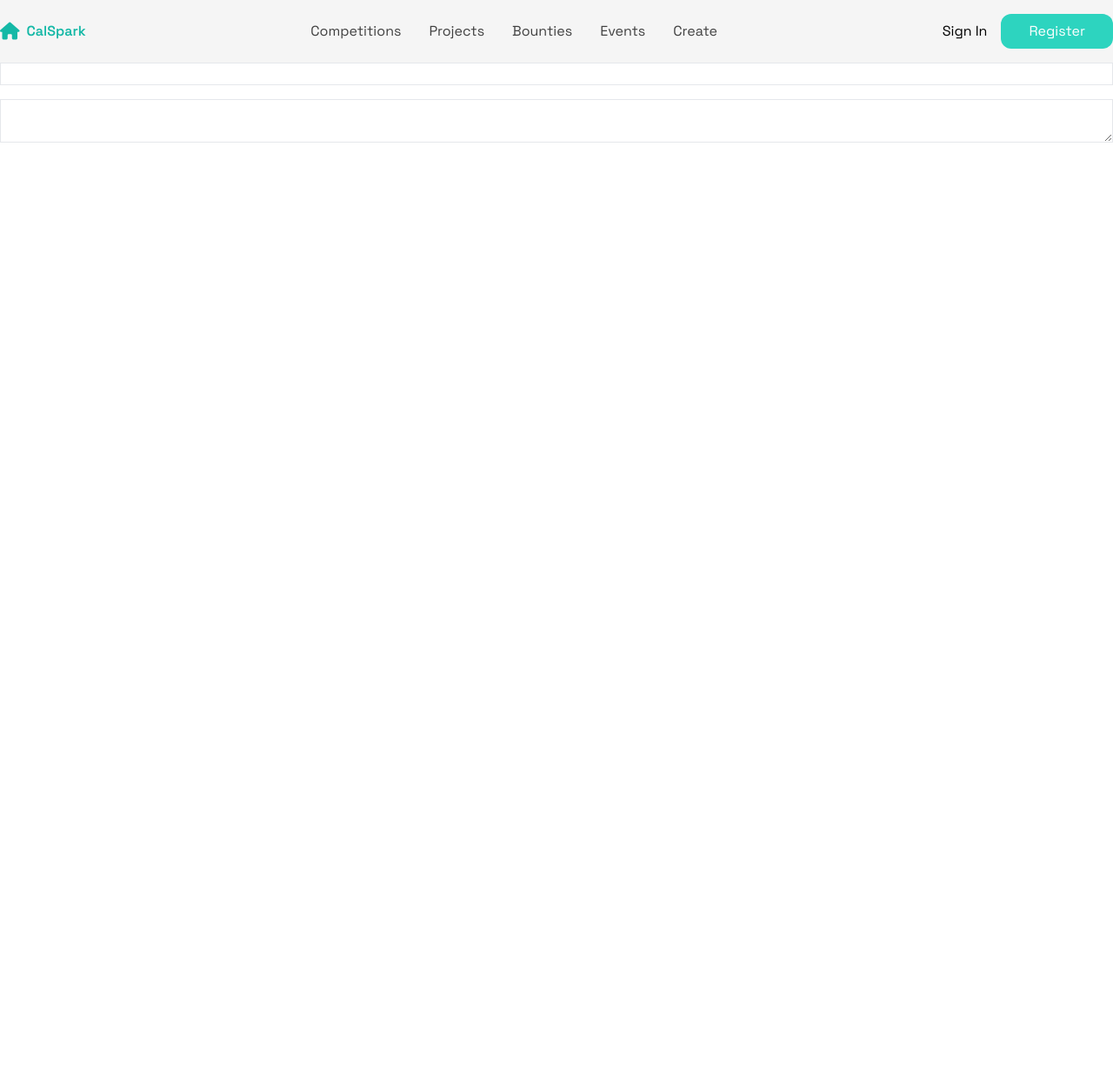
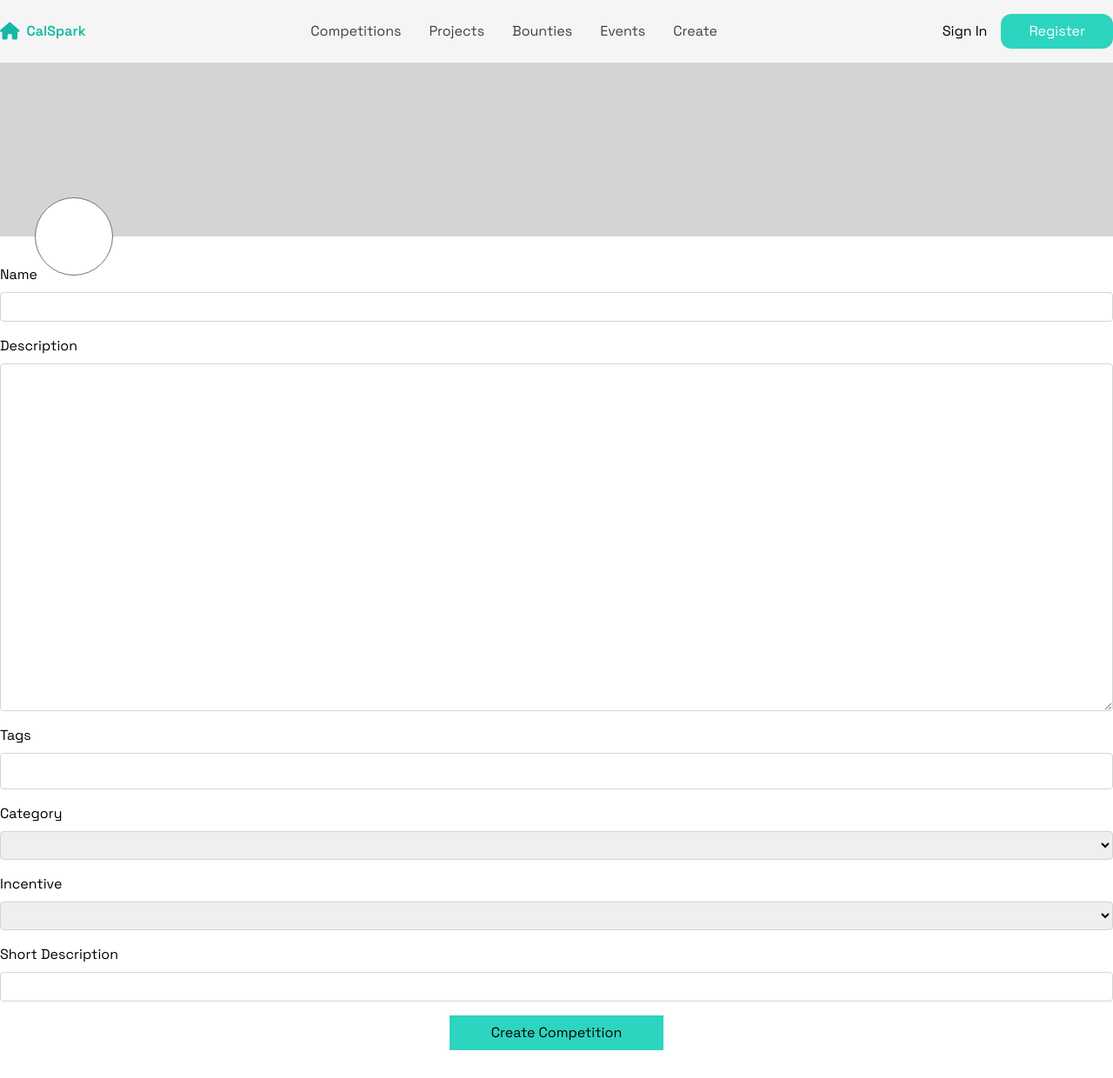
Before and after one commit to Ascarbek/cal-spark, a SvelteKit app: page /competitions/create in a window 1280 px wide. Shown: the whole page at 87% size. Before the commit the page ends 800 px from the top, so only its background shows below. Built offline with nearby package versions, Linux system fonts and the light colour scheme.

Commit message:
create competition page

```diff
--- a/package.json
+++ b/package.json
@@ -24,6 +24,7 @@
     "@sveltejs/vite-plugin-svelte": "^3.0.0",
     "@types/fs-extra": "^11.0.4",
     "@types/jsonwebtoken": "^9.0.5",
+    "@types/node": "^20.11.5",
     "@types/nodemailer": "^6.4.14",
     "autoprefixer": "^10.4.17",
     "axios": "^1.6.5",
--- /dev/null
+++ b/src/lib/components/_shared/TagsInput.svelte
@@ -0,0 +1,23 @@
+<script lang="ts">
+  export let data: string[] = [];
+
+  let value = '';
+
+  const onKeyDown = (e: KeyboardEvent) => {
+    if (e.code === 'Enter') {
+      data = [...data, value];
+      value = '';
+    }
+  };
+</script>
+
+<div class="flex items-center gap-2 rounded border border-neutral-300 px-2">
+  {#each data as item}
+    <div class="flex items-center rounded-2xl border border-neutral-500 py-0.5 pl-2 text-xs">
+      <span>{item}</span>
+
+      <button class="px-2 py-1 hover:text-main-500">x</button>
+    </div>
+  {/each}
+  <input class="flex-1 py-2" bind:value on:keydown="{onKeyDown}" />
+</div>
--- /dev/null
+++ b/src/lib/components/competitions/CreateCompetitionPage.svelte
@@ -0,0 +1,141 @@
+<script lang="ts">
+  import type { ChangeEventHandler } from 'svelte/elements';
+  import { postCall, uploadCall } from '$api/BackendCalls';
+  import { goto } from '$app/navigation';
+  import TagsInput from '$components/_shared/TagsInput.svelte';
+
+  let name = '';
+  let description = '';
+  let fullDescription = '';
+  let cover = '';
+  let picture = '';
+  let category = '';
+  let incentive = '';
+  let amount = '';
+
+  let categories = ['Hackaton', 'Research'];
+  let incentives = ['Money Prize', 'Knowledge'];
+
+  const onFileSelect = async (e: { target: EventTarget }, fieldName: string) => {
+    const files = (e.target as HTMLInputElement).files;
+    if (!files || files.length === 0) return;
+    const file = files[0];
+    const formData = new FormData();
+    formData.append('attached_file', file);
+    formData.append('name', file.name);
+
+    const resp = await uploadCall(`/api/upload-image`, formData);
+    const id = resp.id;
+
+    console.log(id);
+    if (fieldName === 'cover') {
+      cover = `/upload/${id}`;
+    }
+    if (fieldName === 'picture') {
+      picture = `/upload/${id}`;
+    }
+    // await postCall(`/api/upload/process`, { file_id: id });
+    // await goto('/report');
+  };
+</script>
+
+<div class="container mx-auto">
+  <div class="group relative h-[200px] bg-neutral-300">
+    <div class="relative h-full overflow-hidden">
+      {#if cover.length}
+        <img alt="" src="{cover}" class="absolute inset-0 m-auto max-w-full object-cover" />
+      {/if}
+      <div
+        class="absolute inset-0 flex cursor-pointer items-center justify-center bg-black/40 opacity-0 transition-opacity duration-300 group-hover:opacity-100"
+      >
+        <i class="text-[80px] text-white">
+          <i class="fa-solid fa-cloud-arrow-up"></i>
+        </i>
+      </div>
+      <input type="file" on:change="{(e) => onFileSelect(e, 'cover')}" class="absolute inset-0 opacity-0" />
+    </div>
+  </div>
+
+  <div class="relative">
+    <div class="absolute -top-[45px] left-[40px]">
+      <div class="group relative h-[90px] w-[90px] overflow-hidden rounded-full border border-neutral-500 bg-white">
+        {#if picture.length}
+          <img alt="" src="{picture}" class="absolute inset-0 m-auto max-h-full max-w-full object-cover" />
+        {/if}
+        <div
+          class="absolute inset-0 flex items-center justify-center bg-black/40 opacity-0 transition-opacity duration-300 group-hover:opacity-100"
+        >
+          <i class="text-[40px] text-white">
+            <i class="fa-solid fa-cloud-arrow-up"></i>
+          </i>
+        </div>
+        <input type="file" on:change="{(e) => onFileSelect(e, 'picture')}" class="absolute inset-0 opacity-0" />
+      </div>
+    </div>
+  </div>
+
+  <div class="flex flex-col gap-4 py-8">
+    <div class="flex flex-col gap-2">
+      <span>Name</span>
+      <input bind:value="{name}" />
+    </div>
+
+    <div class="flex flex-col gap-2">
+      <span>Description</span>
+      <textarea bind:value="{fullDescription}"></textarea>
+    </div>
+
+    <div class="flex flex-col gap-2">
+      <span>Tags</span>
+      <TagsInput />
+    </div>
+
+    <div class="flex flex-col gap-2">
+      <span>Category</span>
+      <select bind:value="{category}">
+        <option>Select category</option>
+        {#each categories as cat}
+          <option value="{cat}">{cat}</option>
+        {/each}
+      </select>
+    </div>
+
+    <div class="flex flex-col gap-2">
+      <span>Incentive</span>
+      <select bind:value="{incentive}">
+        <option>Select incentive</option>
+        {#each incentives as inc}
+          <option value="{inc}">{inc}</option>
+        {/each}
+      </select>
+    </div>
+
+    {#if incentive === 'Money Prize'}
+      <div class="flex flex-col gap-2">
+        <span>Prize Amount</span>
+        <input bind:value="{amount}" />
+      </div>
+    {/if}
+
+    <div class="flex flex-col gap-2">
+      <span>Short Description</span>
+      <input bind:value="{description}" />
+    </div>
+
+    <div class="flex items-center justify-center">
+      <button class="bg-main-400 px-12 py-2">Create Competition</button>
+    </div>
+  </div>
+</div>
+
+<style>
+  input,
+  textarea,
+  select {
+    @apply rounded border border-neutral-300 px-2 py-1;
+  }
+
+  textarea {
+    @apply h-[400px];
+  }
+</style>
--- a/src/routes/api/upload-image/+server.ts
+++ b/src/routes/api/upload-image/+server.ts
@@ -1,6 +1,6 @@
 import { json, type RequestHandler } from '@sveltejs/kit';
-import * as fs from 'fs-extra';
-import * as path from 'path';
+import fs from 'fs-extra';
+import path from 'path';
 
 export const PUT: RequestHandler = async ({ request }) => {
   const formData = await request.formData();
--- a/src/routes/competitions/+page.svelte
+++ b/src/routes/competitions/+page.svelte
@@ -1,22 +1,5 @@
 <script lang="ts">
-  import { goto } from '$app/navigation';
-  import type { ChangeEventHandler } from 'svelte/elements';
-  import { postCall, uploadCall } from '$api/BackendCalls';
   import CompetitionsHome from '$components/competitions/CompetitionsHome.svelte';
-
-  const onFileSelect: ChangeEventHandler<HTMLInputElement> = async (e) => {
-    const files = (e.target as HTMLInputElement).files;
-    if (!files || files.length === 0) return;
-    const file = files[0];
-    const formData = new FormData();
-    formData.append('attached_file', file);
-    formData.append('name', file.name);
-
-    const resp = await uploadCall(`/api/upload`, formData);
-    const id = resp.id;
-    await postCall(`/api/upload/process`, { file_id: id });
-    await goto('/report');
-  };
 </script>
 
-<CompetitionsHome></CompetitionsHome>
+<CompetitionsHome />
--- a/src/routes/competitions/create/+page.svelte
+++ b/src/routes/competitions/create/+page.svelte
@@ -1,10 +1,5 @@
 <script lang="ts">
-	let name = '';
-	let desc = '';
+  import CreateCompetitionPage from '$components/competitions/CreateCompetitionPage.svelte';
 </script>
 
-<div class="flex flex-col gap-4">
-	<input class="border"  bind:value={name}>
-
-	<textarea  class="border" bind:value={desc}></textarea>
-</div>
+<CreateCompetitionPage />
```
Also changed, not shown: 1 other file (tests, documents, lock files or other folders).
